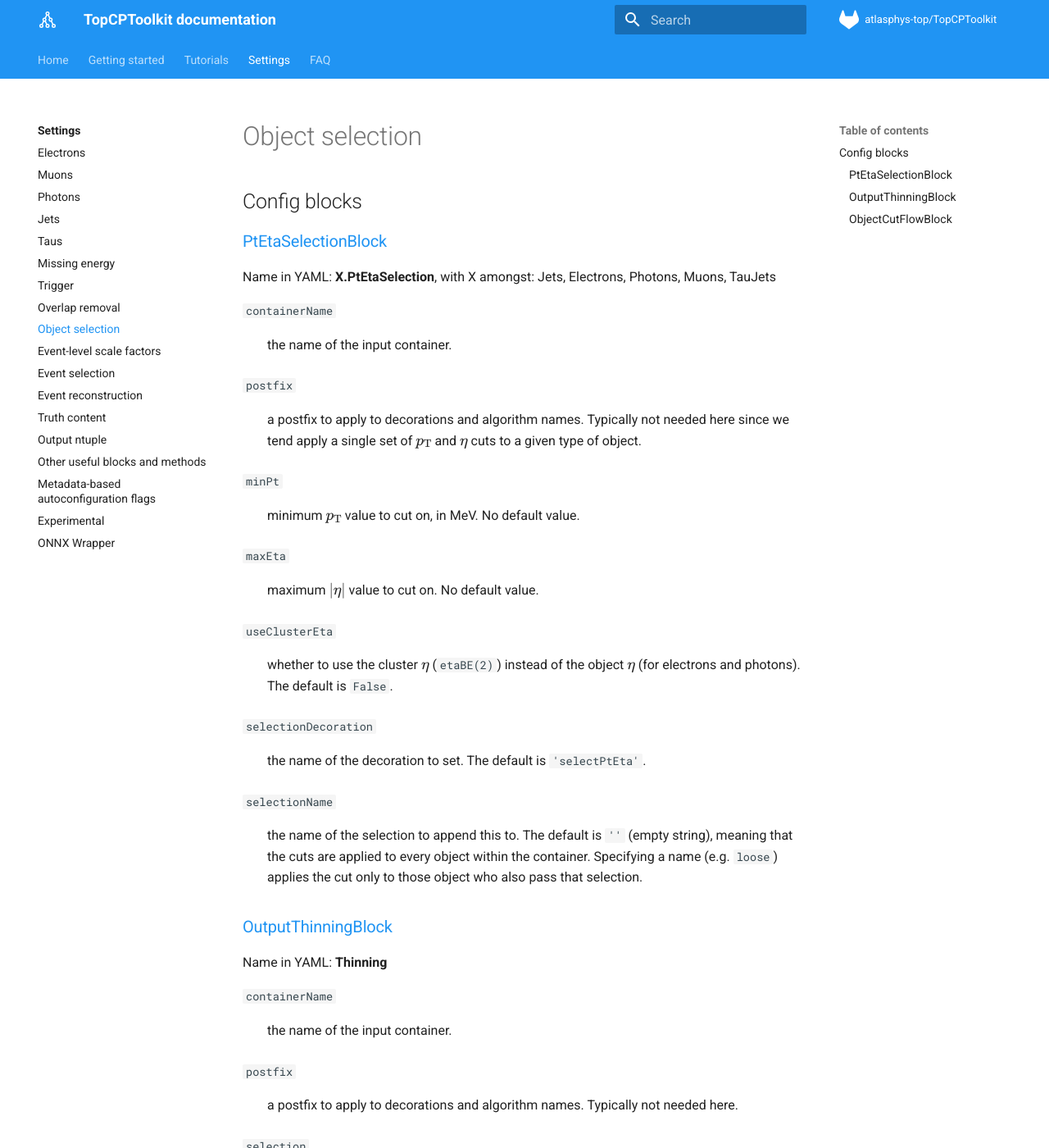
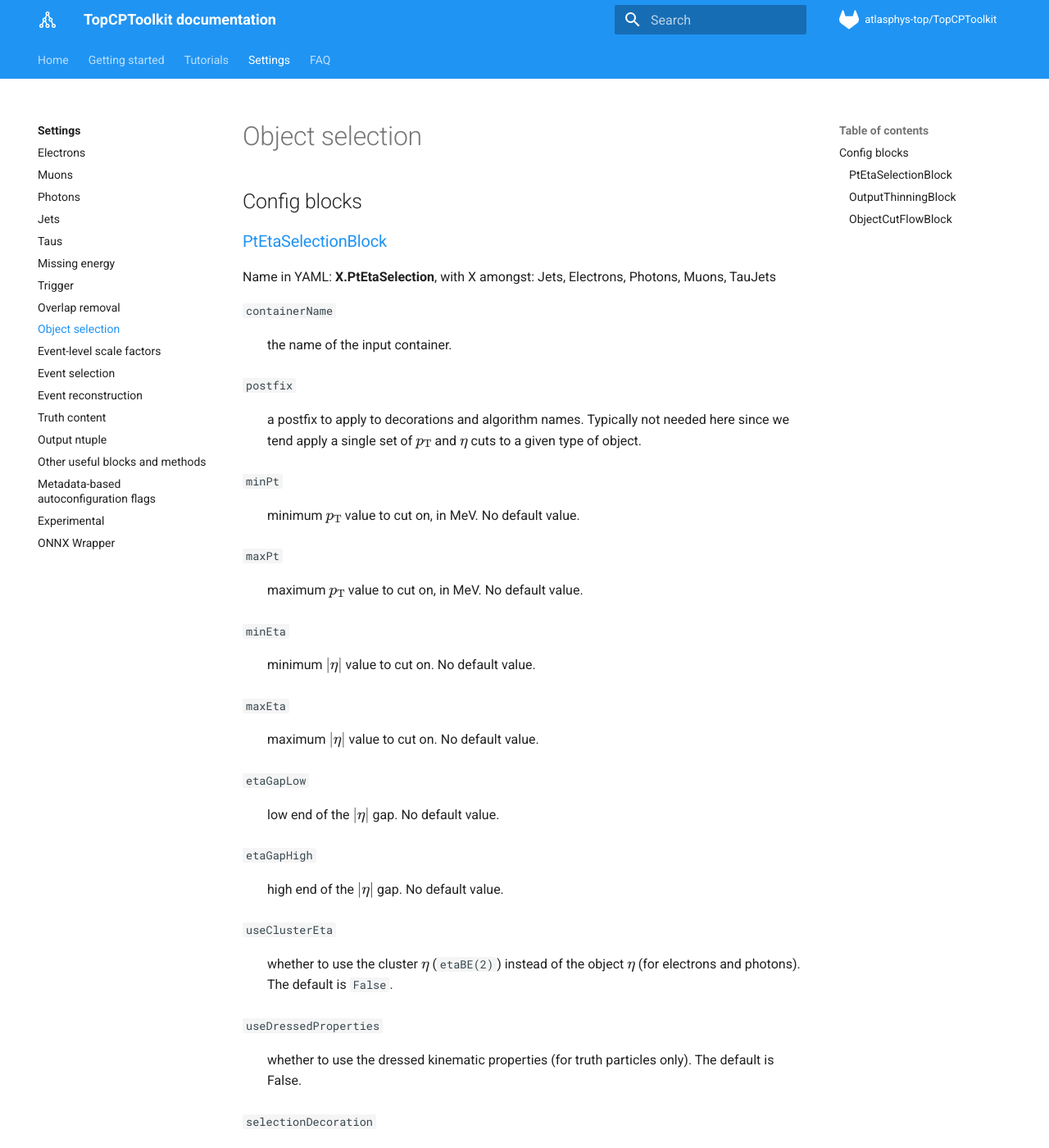
Before and after one commit to SuperNova76/TopCPToolKit, an MkDocs documentation site: the page built from docs/settings/objectselection.md, in a window 1280 px wide and 1400 px high. Shown: the whole window at 82% size. Built offline with MkDocs 1.6.1 and Material for MkDocs 9.7.7, drawn with Linux system fonts in a browser that asks for light colours; formulas are drawn with MathJax 3.

Commit message:
pteta selection

```diff
--- a/docs/settings/objectselection.md
+++ b/docs/settings/objectselection.md
@@ -80,11 +80,26 @@
 `minPt`
 :   minimum $p_\mathrm{T}$ value to cut on, in MeV. No default value.
 
+`maxPt`
+:   maximum $p_\mathrm{T}$ value to cut on, in MeV. No default value.
+
+`minEta`
+:   minimum $\vert\eta\vert$ value to cut on. No default value.
+
 `maxEta`
 :   maximum $\vert\eta\vert$ value to cut on. No default value.
 
+`etaGapLow`
+:   low end of the $\vert\eta\vert$  gap. No default value.
+
+`etaGapHigh`
+:   high end of the $\vert\eta\vert$ gap. No default value.
+
 `useClusterEta`
 :   whether to use the cluster $\eta$ (`etaBE(2)`) instead of the object $\eta$ (for electrons and photons). The default is `False`.
+
+`useDressedProperties`
+:   whether to use the dressed kinematic properties (for truth particles only). The default is False.
 
 `selectionDecoration`
 :   the name of the decoration to set. The default is `'selectPtEta'`.
```
